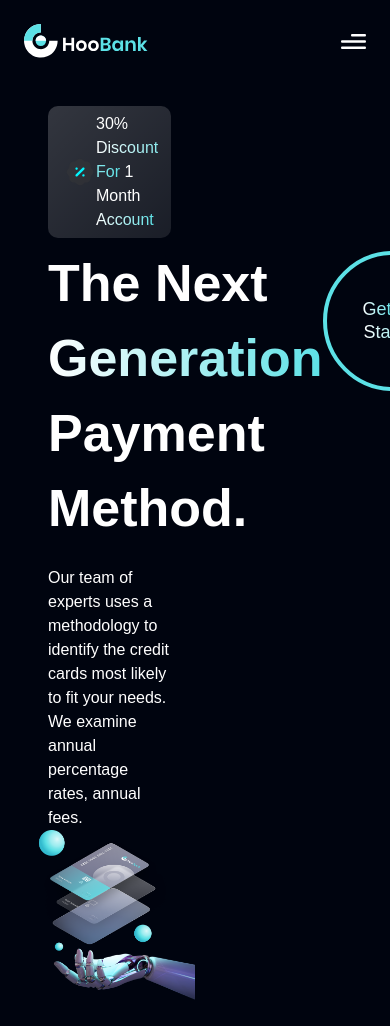
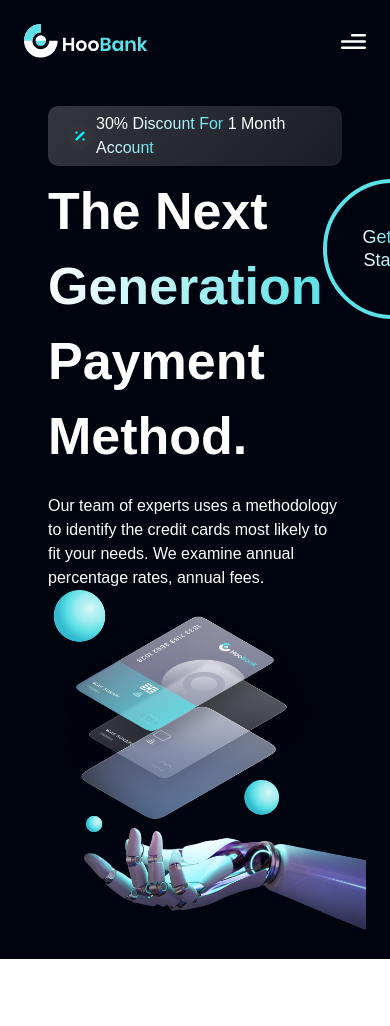
Before and after one commit to riyaz7122001/nextjs-website, a Next.js app: page / in a window 390 px wide. Shown: the top 1026 px of the page. After the commit the page ends 959 px from the top, so only its background shows below. Built offline with nearby package versions, Linux system fonts and the light colour scheme.

Commit message:
good stance for hero

```diff
--- a/src/components/Hero.tsx
+++ b/src/components/Hero.tsx
@@ -5,9 +5,10 @@ import GetStarted from "./GetStarted";
 const Hero = () => {
     return (
         <section id="home" className={`sm:py-16 py-6 flex md:flex-row flex-col text-white w-full`}>
-            <div className={`flex flex-col justify-center items-start flex-1 xl:px-0 sm:px-16 px-6 w-[50%]`}>
-                <div className={`flex flex-row items-center justify-around py-[6px] px-4 bg-discount-gradient text-discount-gradient rounded-[10px] mb-2 text-${styles.glass}`}>
-                    <Image src={"/icons/Discount.svg"} alt="discount" width={32} height={32} />
+            {/* Left Section */}
+            <div className="flex flex-col justify-center items-start flex-1 xl:px-0 sm:px-16 px-6">
+                <div className="flex flex-row items-center justify-around py-[6px] px-4 bg-discount-gradient text-discount-gradient rounded-[10px] mb-2">
+                    <Image src="/icons/Discount.svg" alt="discount" width={32} height={32} />
                     <p className={`${styles.paragraph}`}>
                         <span className="text-white">30% </span>
                         <span className="text-transparent bg-clip-text bg-gradient-to-r from-white to-[#5CE1E6]">Discount For</span> {' '}
@@ -15,28 +16,31 @@ const Hero = () => {
                         <span className="text-transparent bg-clip-text bg-gradient-to-r from-white to-[#5CE1E6]">Account</span>
                     </p>
                 </div>
-                <div className="flex flex-row justify-between items-center">
+                <div className="flex flex-row justify-between items-center w-full">
                     <h1 className="flex-1 font-poppins font-semibold ss:text-[72px] text-[52px] ss:leading-[100px] leading-[75px]">
                         The Next <br className="sm:block hidden" />{" "}
                         <span className="text-transparent bg-clip-text bg-gradient-to-r from-white to-[#5CE1E6]">Generation</span>
                         <br className="sm:block hidden" />
                     </h1>
-                    <div className="ss:flex md:mr-4 mr-0 text-white">
+                    <div className="ss:flex md:mr-4 mr-0">
                         <GetStarted />
                     </div>
                 </div>
 
-                <h1 className="font-poppins font-semibold ss:text-[68px] text-[52px] ss:leading-[100px] leading-[75px] w-full">
+                <h1 className="flex-1 font-poppins font-semibold ss:text-[68px] text-[52px] ss:leading-[100px] leading-[75px] w-full">
                     Payment Method.
                 </h1>
-                <p className={`${styles.paragraph} max-w-[470px] mt-5`}>Our team of experts uses a methodology to identify the credit cards most likely to fit your needs. We examine annual percentage rates, annual fees.
+                <p className={`${styles.paragraph} max-w-[470px] mt-5`}>
+                    Our team of experts uses a methodology to identify the credit cards most likely to fit your needs. We examine annual percentage rates, annual fees.
                 </p>
             </div>
-            <div className="w-[50%]">
-                <img src="/icons/robot.png" className="w-[100%] h-[100%] relative z-[5]" alt="billing" />
+
+            {/* Right Section */}
+            <div className="flex-1 flex justify-center items-center relative">
+                <img src="/icons/robot.png" className="max-w-full max-h-full" alt="billing" />
             </div>
         </section>
-    )
-}
+    );
+};
 
 export default Hero;
```
